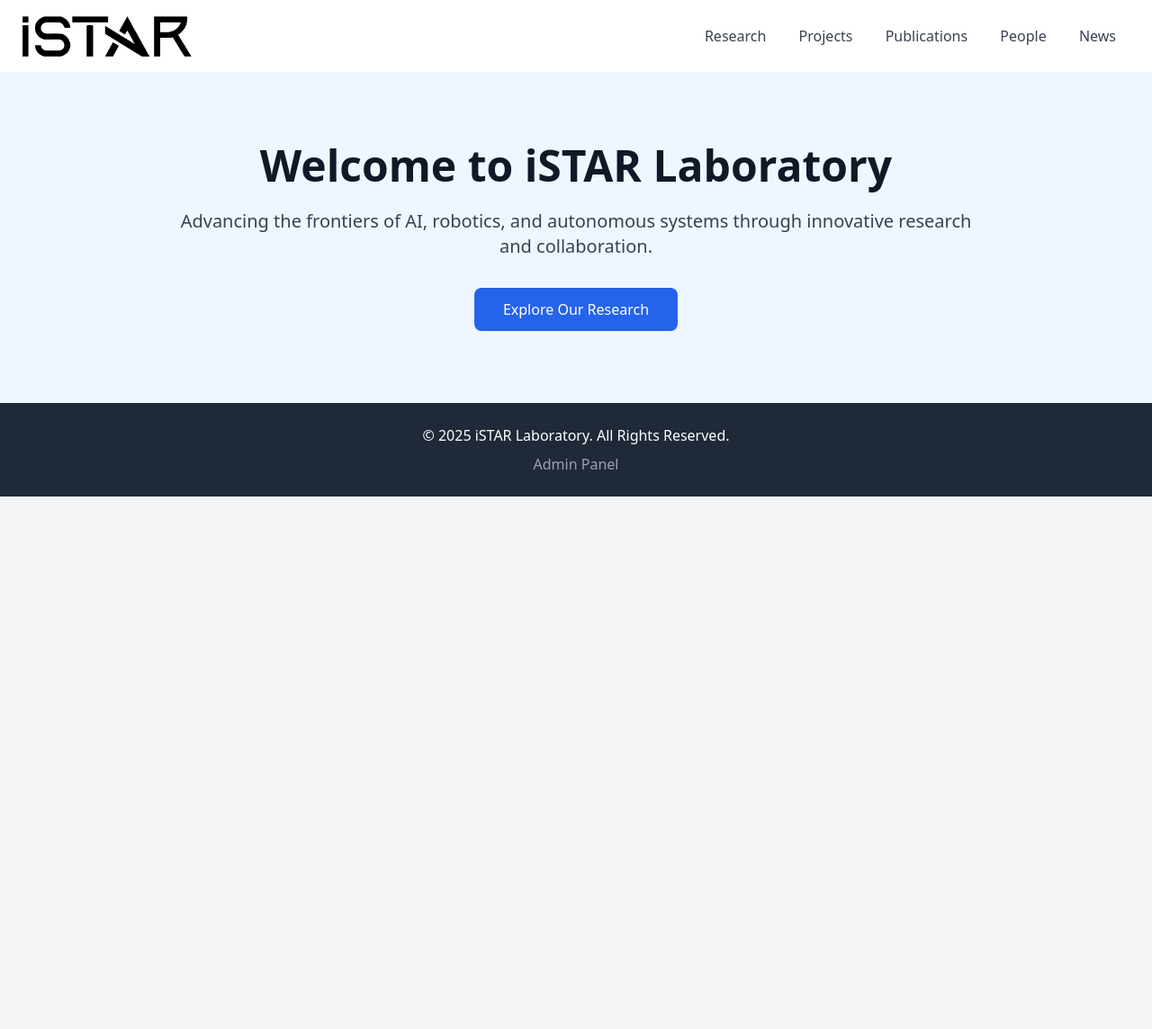
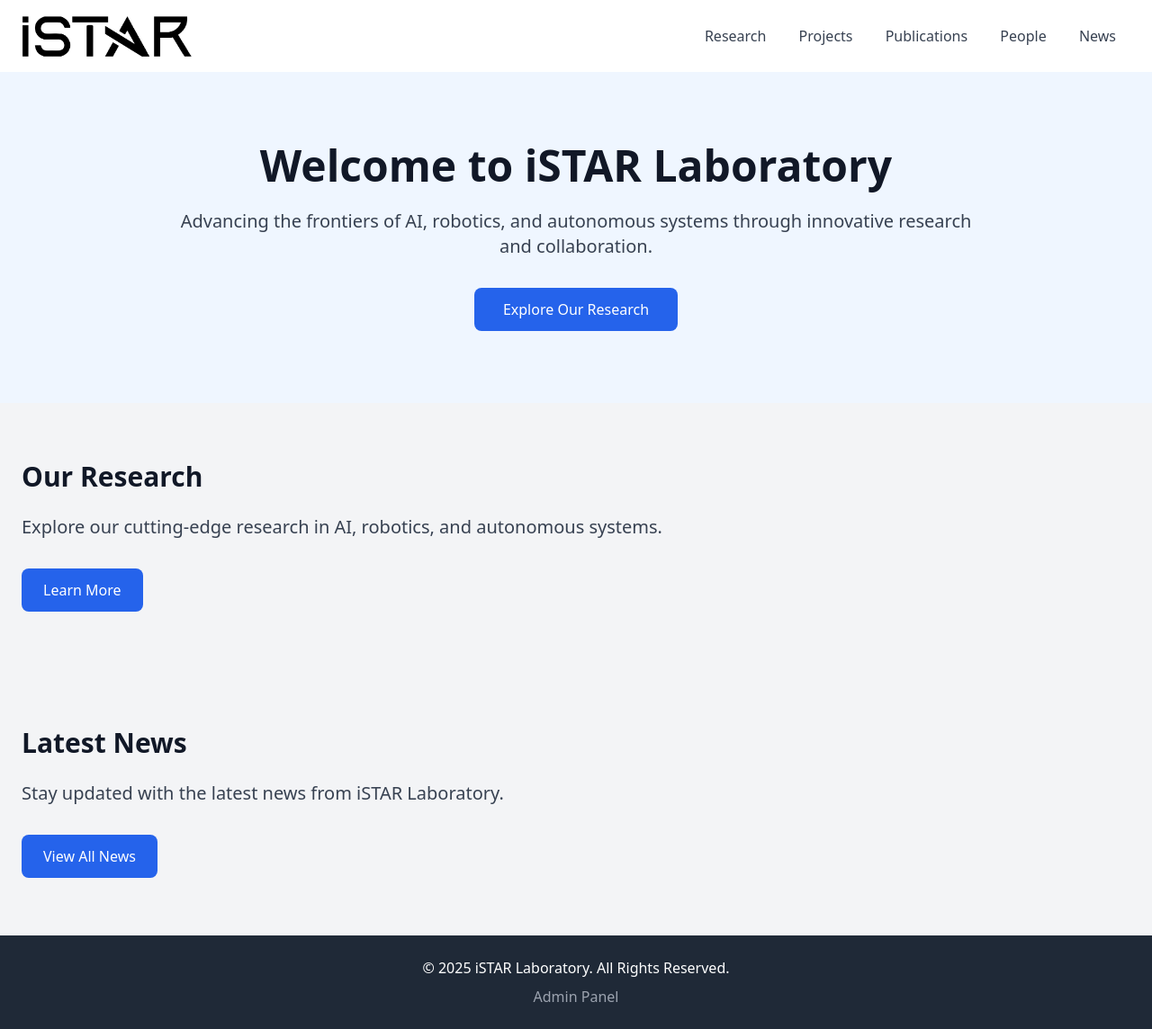
Before and after one commit to Sath440/iSTAR-Website, a Jekyll site: the page built from index.html, in a window 1280 px wide. Shown: the whole page at 90% size. Built offline with Jekyll 4.4.1, drawn with Linux system fonts in a browser that asks for light colours; nearby versions of some CDN libraries; before the commit the page ends 900 px from its top, so only the background shows below that.

Commit message:
Fixed broken links on index.html

```diff
--- a/index.html
+++ b/index.html
@@ -7,6 +7,7 @@ hero_button: Explore Our Research
 hero_button_link: "{{ site.baseurl }}/research"
 ---
 
+<!-- Hero Section -->
 <section class="bg-blue-50 py-20">
     <div class="container mx-auto px-6">
         <div class="max-w-4xl mx-auto text-center">
@@ -22,3 +23,25 @@ hero_button_link: "{{ site.baseurl }}/research"
         </div>
     </div>
 </section>
+
+<!-- Research Section -->
+<section id="research" class="container mx-auto py-16 px-6">
+    <h2 class="text-3xl font-bold text-gray-900 mb-6" data-aos="fade-right">Our Research</h2>
+    <p class="text-xl text-gray-700 mb-8" data-aos="fade-up">
+        Explore our cutting-edge research in AI, robotics, and autonomous systems.
+    </p>
+    <a href="{{ site.baseurl }}/research" class="inline-block bg-blue-600 text-white px-6 py-3 rounded-lg hover:bg-blue-700 transition-colors">
+        Learn More
+    </a>
+</section>
+
+<!-- News Section -->
+<section id="news" class="container mx-auto py-16 px-6">
+    <h2 class="text-3xl font-bold text-gray-900 mb-6" data-aos="fade-right">Latest News</h2>
+    <p class="text-xl text-gray-700 mb-8" data-aos="fade-up">
+        Stay updated with the latest news from iSTAR Laboratory.
+    </p>
+    <a href="{{ site.baseurl }}/news" class="inline-block bg-blue-600 text-white px-6 py-3 rounded-lg hover:bg-blue-700 transition-colors">
+        View All News
+    </a>
+</section>
```
